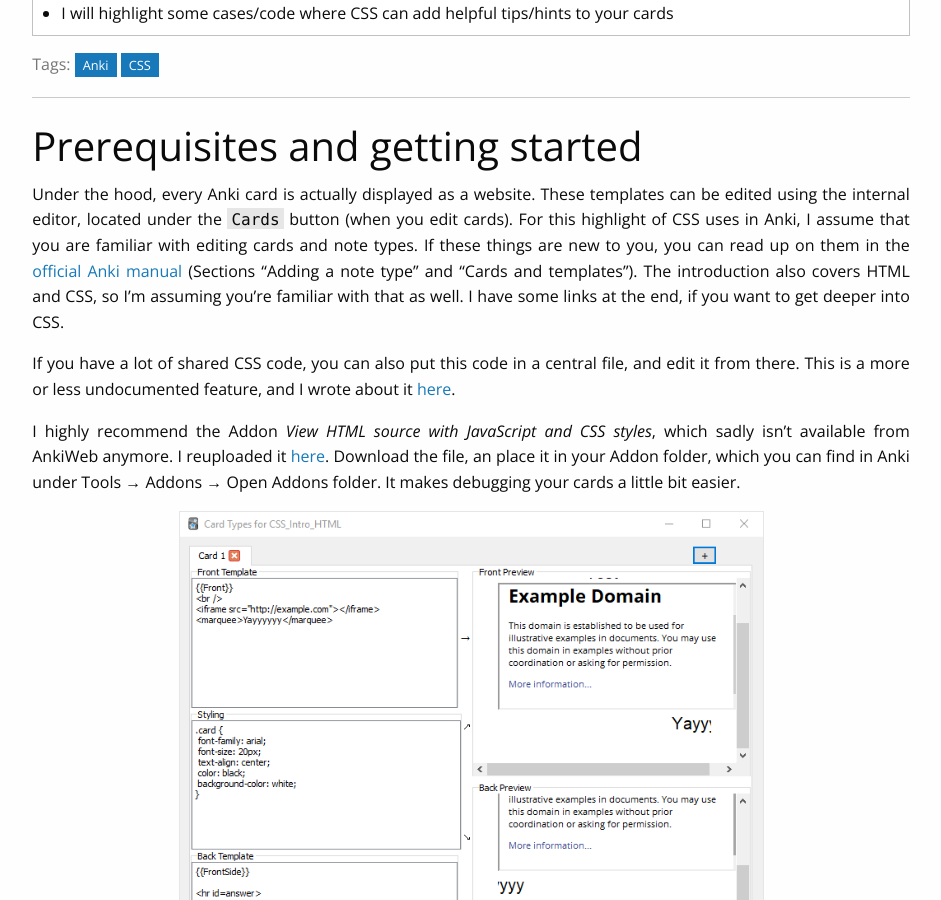
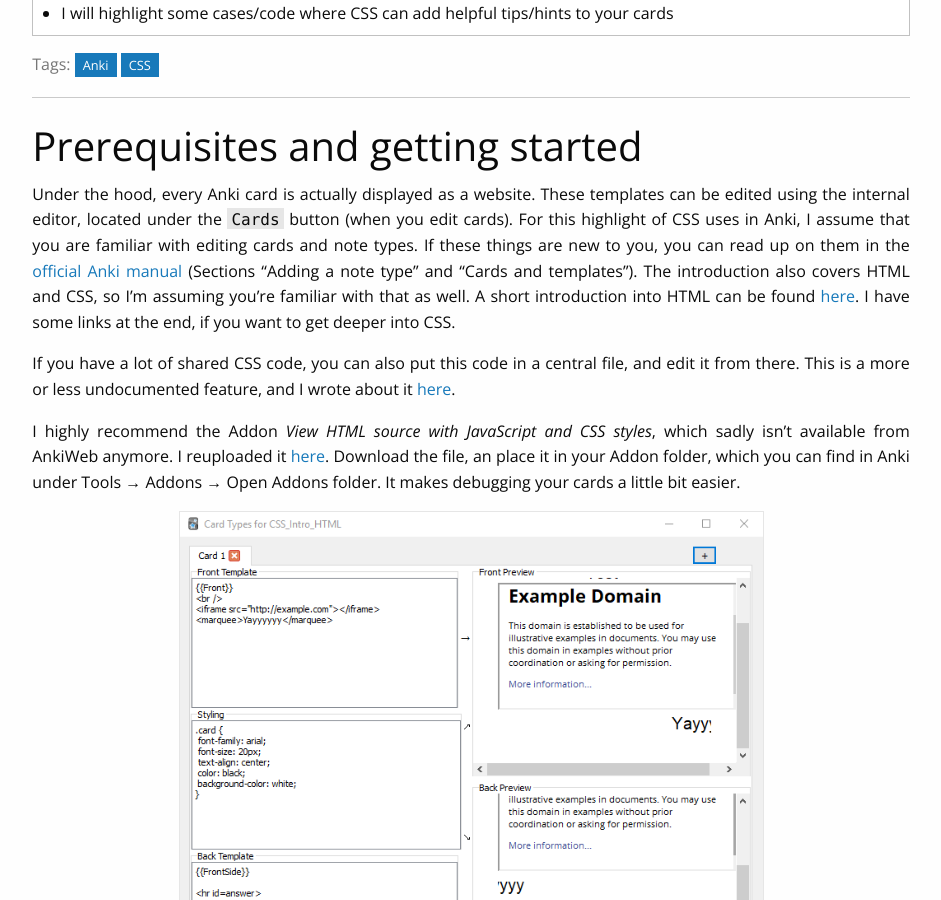
Before and after one commit to ChrisK91/chrisk91.github.io, a Jekyll site: the page built from _posts/2018-02-17-CSS-in-Anki-Beyond-basic-use.md, in a window 1280 px wide and 900 px high, scrolled down 460 px. Shown: the whole window, without its empty margins (169-1110 px from the left). Built offline with Jekyll 4.4.1, drawn with Linux system fonts in a browser that asks for light colours; comment, search, counter and statistics services are not loaded.

Commit message:
added linking in article

```diff
--- a/_posts/2018-02-17-CSS-in-Anki-Beyond-basic-use.md
+++ b/_posts/2018-02-17-CSS-in-Anki-Beyond-basic-use.md
@@ -11,7 +11,7 @@ comments: true
 ---
 ## Prerequisites and getting started
 
-Under the hood, every Anki card is actually displayed as a website. These templates can be edited using the internal editor, located under the <kbd>Cards</kbd> button (when you edit cards). For this highlight of CSS uses in Anki, I assume that you are familiar with editing cards and note types. If these things are new to you, you can read up on them in the [official Anki manual](https://apps.ankiweb.net/docs/manual.html){:target="_blank"} (Sections "Adding a note type" and "Cards and templates"). The introduction also covers HTML and CSS, so I'm assuming you're familiar with that as well. I have some links at the end, if you want to get deeper into CSS.
+Under the hood, every Anki card is actually displayed as a website. These templates can be edited using the internal editor, located under the <kbd>Cards</kbd> button (when you edit cards). For this highlight of CSS uses in Anki, I assume that you are familiar with editing cards and note types. If these things are new to you, you can read up on them in the [official Anki manual](https://apps.ankiweb.net/docs/manual.html){:target="_blank"} (Sections "Adding a note type" and "Cards and templates"). The introduction also covers HTML and CSS, so I'm assuming you're familiar with that as well. A short introduction into HTML can be found [here]({% post_url 2018-09-28-Anki-Templates-Introduction-HTML %}). I have some links at the end, if you want to get deeper into CSS.
 
 If you have a lot of shared CSS code, you can also put this code in a central file, and edit it from there. This is a more or less undocumented feature, and I wrote about it [here]({% post_url 2017-12-20-Sharing-CSS-across-multiple-cards-in-Anki %}).
 
```
